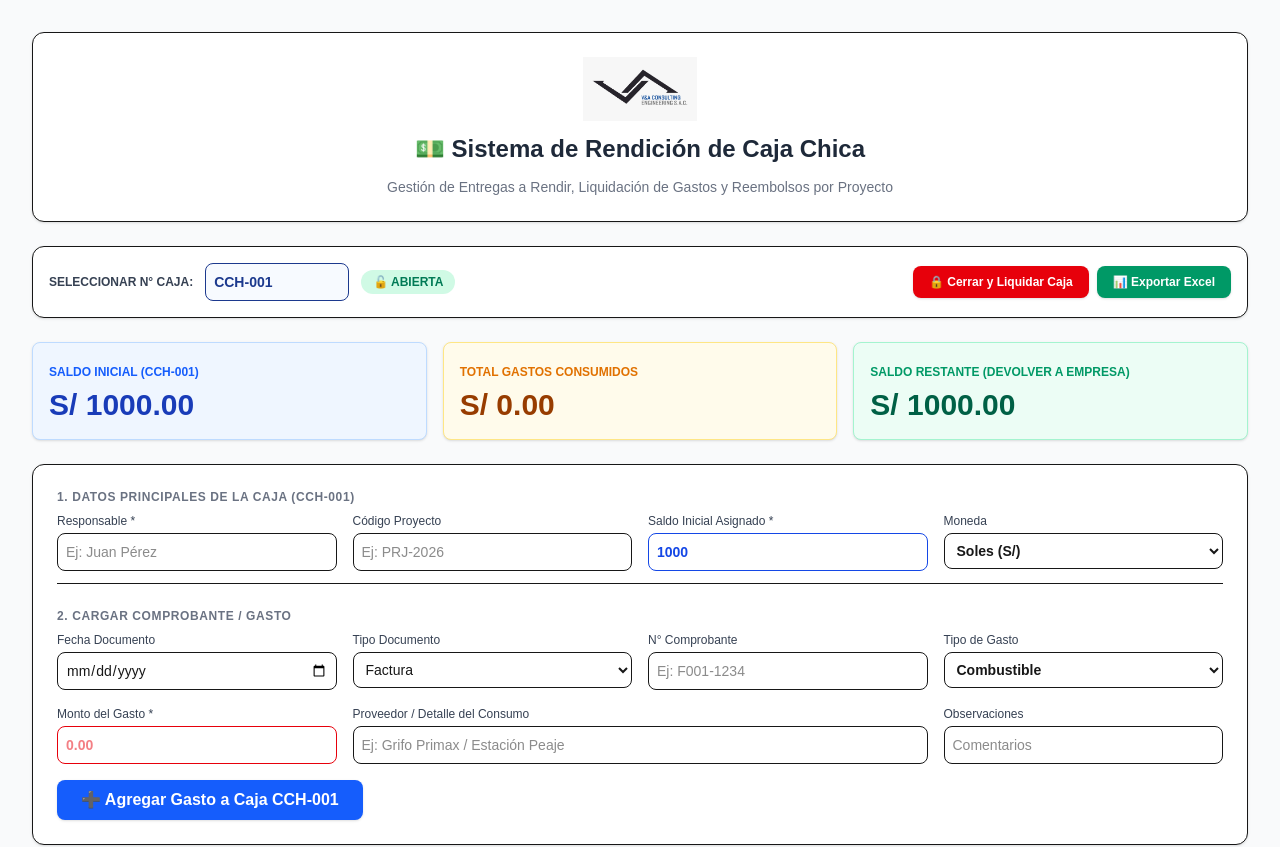
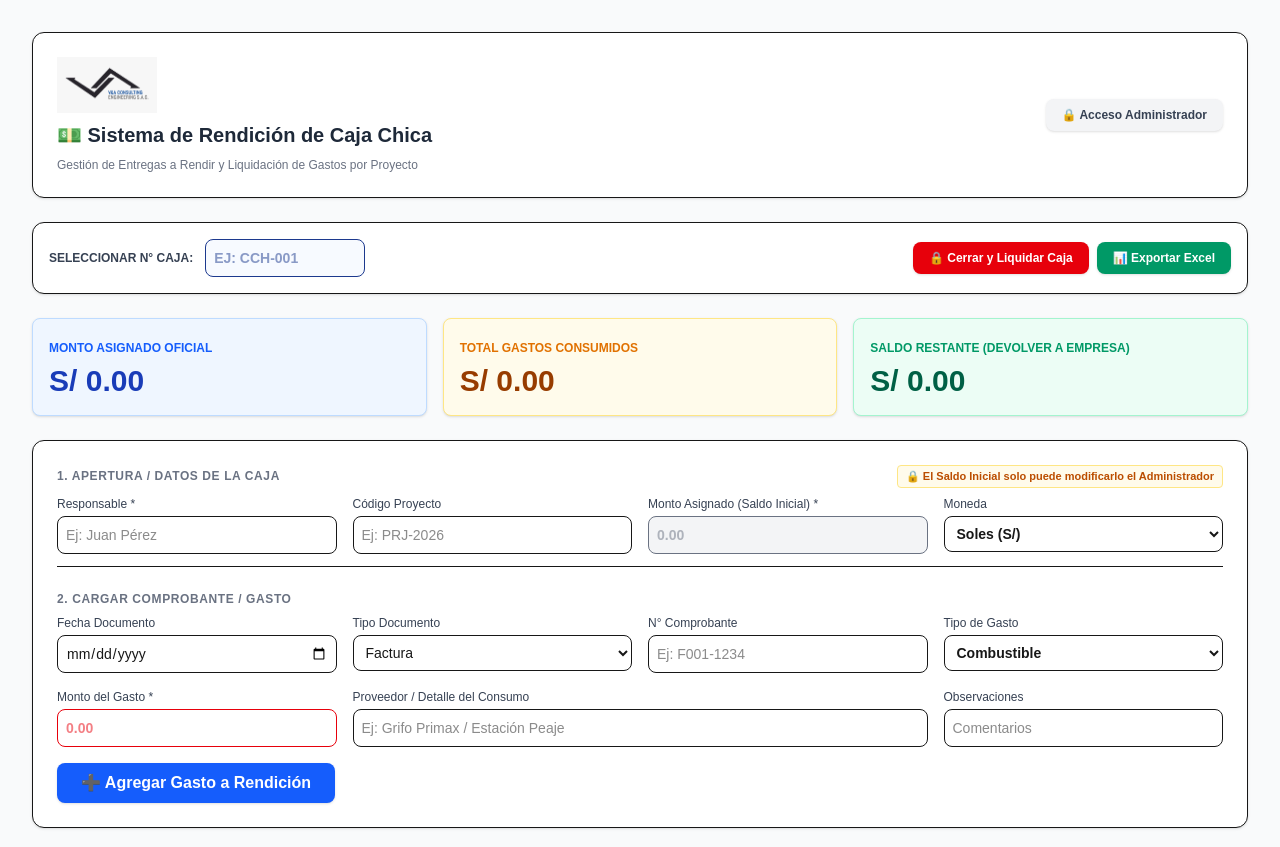
Before and after one commit to jroblestinajeros-lab/Control-de-vencimientos, a Next.js app: page /caja in a window 1280 px wide. Shown: the top 847 px of the page. Built offline with nearby package versions, Linux system fonts and the light colour scheme; no server answers; the database is empty.

Commit message:
Update page.tsx

```diff
--- a/app/caja/page.tsx
+++ b/app/caja/page.tsx
@@ -7,6 +7,9 @@ import * as XLSX from 'xlsx';
 const supabaseUrl = process.env.NEXT_PUBLIC_SUPABASE_URL || '';
 const supabaseAnonKey = process.env.NEXT_PUBLIC_SUPABASE_ANON_KEY || '';
 const supabase = createClient(supabaseUrl, supabaseAnonKey);
+
+// Clave maestra para administración de montos iniciales y cierres de caja
+const CLAVE_ADMIN = 'vya2026';
 
 interface RegistroCaja {
   id?: number;
@@ -29,17 +32,18 @@ export default function CajaChicaHome() {
   const [registros, setRegistros] = useState<RegistroCaja[]>([]);
   const [loading, setLoading] = useState<boolean>(true);
   const [idEditando, setIdEditando] = useState<number | null>(null);
+  const [esAdmin, setEsAdmin] = useState<boolean>(false);
 
-  // Selección/Filtro de Caja Activa
-  const [cajaSeleccionada, setCajaSeleccionada] = useState<string>('CCH-001');
+  // Selección de Caja Activa
+  const [cajaSeleccionada, setCajaSeleccionada] = useState<string>('');
 
-  // Formulario 1: Datos de la Caja (Apertura)
+  // Formulario 1: Apertura de Caja
   const [responsable, setResponsable] = useState<string>('');
   const [codigoProyecto, setCodigoProyecto] = useState<string>('');
-  const [saldoInicial, setSaldoInicial] = useState<string>('1000');
+  const [saldoInicial, setSaldoInicial] = useState<string>('');
   const [moneda, setMoneda] = useState<string>('PEN');
 
-  // Formulario 2: Datos del Gasto
+  // Formulario 2: Gasto
   const [fechaDocumento, setFechaDocumento] = useState<string>('');
   const [tipoDocumento, setTipoDocumento] = useState<string>('Factura');
   const [numeroDocumento, setNumeroDocumento] = useState<string>('');
@@ -52,8 +56,14 @@ export default function CajaChicaHome() {
     cargarRegistros();
   }, []);
 
-  // Al cambiar la caja seleccionada, autocompletar responsable, proyecto y saldo inicial si existen
+  // Al seleccionar/escribir N° de caja, autocompletar si existe en la base de datos
   useEffect(() => {
+    if (!cajaSeleccionada) {
+      setResponsable('');
+      setCodigoProyecto('');
+      setSaldoInicial('');
+      return;
+    }
     const cajaExistente = registros.find(
       (r) => r.numero_caja.toUpperCase() === cajaSeleccionada.toUpperCase().trim()
     );
@@ -77,6 +87,21 @@ export default function CajaChicaHome() {
     setLoading(false);
   };
 
+  const solicitarAccesoAdmin = () => {
+    if (esAdmin) {
+      setEsAdmin(false);
+      alert('Modo Administrador desactivado.');
+      return;
+    }
+    const pass = prompt('Ingresa la contraseña de Administrador para modificar montos iniciales y realizar cierres:');
+    if (pass === CLAVE_ADMIN) {
+      setEsAdmin(true);
+      alert('Modo Administrador ACTIVADO.');
+    } else if (pass !== null) {
+      alert('Contraseña incorrecta.');
+    }
+  };
+
   const limpiarFormularioGasto = () => {
     setIdEditando(null);
     setFechaDocumento('');
@@ -90,19 +115,19 @@ export default function CajaChicaHome() {
     e.preventDefault();
 
     if (cajaEstaCerrada) {
-      alert('Esta caja chica se encuentra CERRADA / LIQUIDADA. No se pueden agregar nuevos gastos.');
+      alert('Esta caja chica se encuentra CERRADA. No se pueden agregar nuevos gastos.');
       return;
     }
 
     if (!cajaSeleccionada || !responsable || !montoGasto) {
-      alert('Por favor especifica el N° de Caja, Responsable y el Monto del Gasto.');
+      alert('Por favor selecciona el N° de Caja, Responsable y Monto del Gasto.');
       return;
     }
 
     const payload: RegistroCaja = {
       numero_caja: cajaSeleccionada.toUpperCase().trim(),
       responsable,
-      codigo_proyecto: codigoProyecto,
+      codigo_proyecto: codigoProyecto.toUpperCase().trim(),
       saldo_inicial: parseFloat(saldoInicial) || 0,
       moneda,
       fecha_documento: fechaDocumento,
@@ -127,8 +152,13 @@ export default function CajaChicaHome() {
   };
 
   const cambiarEstadoCaja = async (nuevoEstado: string) => {
+    if (!esAdmin) {
+      alert('Acceso denegado. Activa el MODO ADMINISTRADOR para cerrar o reabrir cajas.');
+      return;
+    }
+
     if (!cajaSeleccionada) {
-      alert('Especifica el N° de Caja Chica.');
+      alert('Ingresa o selecciona el N° de Caja Chica.');
       return;
     }
 
@@ -144,7 +174,7 @@ export default function CajaChicaHome() {
       .eq('numero_caja', cajaTarget);
 
     if (error) {
-      alert('Error al actualizar el estado de la caja: ' + error.message);
+      alert('Error al actualizar el estado: ' + error.message);
     } else {
       cargarRegistros();
     }
@@ -177,7 +207,7 @@ export default function CajaChicaHome() {
       alert('No se puede eliminar un comprobante de una caja CERRADA.');
       return;
     }
-    if (!confirm('¿Seguro de que deseas borrar este gasto de la rendición?')) return;
+    if (!confirm('¿Seguro de que deseas borrar este gasto?')) return;
     const { error } = await supabase.from('cajas_chicas').delete().eq('id', r.id!);
     if (error) alert('Error al eliminar: ' + error.message);
     else cargarRegistros();
@@ -185,7 +215,7 @@ export default function CajaChicaHome() {
 
   const exportarAExcel = () => {
     if (!registrosFiltrados || registrosFiltrados.length === 0) {
-      alert('No hay comprobantes para exportar en esta caja.');
+      alert('No hay comprobantes cargados en esta caja.');
       return;
     }
 
@@ -194,7 +224,7 @@ export default function CajaChicaHome() {
       'Responsable': r.responsable,
       'Proyecto': r.codigo_proyecto,
       'Moneda': r.moneda,
-      'Saldo Inicial de Caja': r.saldo_inicial,
+      'Saldo Inicial': r.saldo_inicial,
       'Fecha Doc.': r.fecha_documento,
       'Tipo Doc.': r.tipo_documento,
       'N° Comprobante': r.numero_documento,
@@ -209,35 +239,44 @@ export default function CajaChicaHome() {
     const workbook = XLSX.utils.book_new();
     XLSX.utils.book_append_sheet(workbook, worksheet, 'Liquidacion_Caja');
 
-    XLSX.writeFile(workbook, `Rendicion_Caja_${cajaSeleccionada}.xlsx`);
+    XLSX.writeFile(workbook, `Rendicion_Caja_${cajaSeleccionada || 'General'}.xlsx`);
   };
 
-  // Filtrar comprobantes pertenecientes ÚNICAMENTE a la caja activa
-  const registrosFiltrados = registros.filter(
-    (r) => r.numero_caja.toUpperCase() === cajaSeleccionada.toUpperCase().trim()
-  );
+  const registrosFiltrados = cajaSeleccionada
+    ? registros.filter((r) => r.numero_caja.toUpperCase() === cajaSeleccionada.toUpperCase().trim())
+    : [];
 
-  // El saldo inicial se toma del primer registro registrado para esta caja, o del input
-  const primerRegistroCaja = registrosFiltrados[0];
-  const saldoInicialAsignado = primerRegistroCaja ? primerRegistroCaja.saldo_inicial : (parseFloat(saldoInicial) || 0);
+  const primerRegistro = registrosFiltrados[0];
+  const saldoInicialAsignado = primerRegistro ? primerRegistro.saldo_inicial : (parseFloat(saldoInicial) || 0);
   const totalGastosRendidos = registrosFiltrados.reduce((acc, r) => acc + (r.monto_gasto || 0), 0);
   const saldoFinalCaja = saldoInicialAsignado - totalGastosRendidos;
 
-  const estadoActualCaja = primerRegistroCaja ? (primerRegistroCaja.estado_caja || 'Abierta') : 'Abierta';
+  const estadoActualCaja = primerRegistro ? (primerRegistro.estado_caja || 'Abierta') : 'Abierta';
   const cajaEstaCerrada = estadoActualCaja === 'Cerrada';
 
   return (
     <main className="min-h-screen bg-gray-50 p-4 md:p-8">
       <div className="max-w-7xl mx-auto space-y-6">
 
-        {/* Encabezado */}
-        <div className="bg-white p-6 rounded-xl shadow-sm border text-center flex flex-col items-center justify-center space-y-3">
-          <img src="/logo.jpeg" alt="VyA Consulting Logo" className="h-16 object-contain" />
-          <h1 className="text-2xl font-bold text-gray-800">💵 Sistema de Rendición de Caja Chica</h1>
-          <p className="text-sm text-gray-500">Gestión de Entregas a Rendir, Liquidación de Gastos y Reembolsos por Proyecto</p>
+        {/* Encabezado con Logo VyA y Acceso Admin */}
+        <div className="bg-white p-6 rounded-xl shadow-sm border flex flex-col sm:flex-row justify-between items-center gap-4">
+          <div className="text-center sm:text-left flex flex-col items-center sm:items-start space-y-2">
+            <img src="/logo.jpeg" alt="VyA Consulting Logo" className="h-14 object-contain" />
+            <h1 className="text-xl font-bold text-gray-800">💵 Sistema de Rendición de Caja Chica</h1>
+            <p className="text-xs text-gray-500">Gestión de Entregas a Rendir y Liquidación de Gastos por Proyecto</p>
           </div>
 
-        {/* Barra de Control de Caja Chica */}
+          <button
+            onClick={solicitarAccesoAdmin}
+            className={`py-2 px-4 rounded-lg text-xs font-bold shadow transition-all ${
+              esAdmin ? 'bg-amber-100 text-amber-800 border border-amber-300' : 'bg-gray-100 text-gray-700 hover:bg-gray-200'
+            }`}
+          >
+            {esAdmin ? '🔓 Modo Admin Activo' : '🔒 Acceso Administrador'}
+          </button>
+        </div>
+
+        {/* Control de Caja Chica */}
         <div className="bg-white p-4 rounded-xl shadow-sm border flex flex-col md:flex-row justify-between items-center gap-4">
           <div className="flex items-center gap-3 w-full md:w-auto">
             <label className="text-xs font-bold text-gray-700 uppercase">Seleccionar N° Caja:</label>
@@ -246,9 +285,10 @@ export default function CajaChicaHome() {
               placeholder="Ej: CCH-001"
               value={cajaSeleccionada}
               onChange={(e) => setCajaSeleccionada(e.target.value)}
-              className="p-2 border rounded-lg text-sm font-extrabold text-blue-900 bg-blue-50/50 uppercase w-36"
+              className="p-2 border rounded-lg text-sm font-extrabold text-blue-900 bg-blue-50/50 uppercase w-40"
             />
-            {cajaEstaCerrada ? (
+            {cajaSeleccionada && (
+              cajaEstaCerrada ? (
                 <span className="px-3 py-1 rounded-full text-xs font-extrabold bg-red-100 text-red-700">
                   🔒 CERRADA
                 </span>
@@ -256,6 +296,7 @@ export default function CajaChicaHome() {
                 <span className="px-3 py-1 rounded-full text-xs font-extrabold bg-emerald-100 text-emerald-700">
                   🔓 ABIERTA
                 </span>
+              )
             )}
           </div>
 
@@ -288,10 +329,12 @@ export default function CajaChicaHome() {
           </div>
         </div>
 
-        {/* Resumen Financiero Específico de la Caja Seleccionada */}
+        {/* Resumen Financiero Detección Automática por Código */}
         <div className="grid grid-cols-1 md:grid-cols-3 gap-4">
           <div className="bg-blue-50 border border-blue-200 p-4 rounded-lg shadow-sm">
-            <span className="text-xs font-bold text-blue-600 uppercase">Saldo Inicial ({cajaSeleccionada})</span>
+            <span className="text-xs font-bold text-blue-600 uppercase">
+              Monto Asignado Oficial {cajaSeleccionada ? `(${cajaSeleccionada})` : ''}
+            </span>
             <p className="text-3xl font-extrabold text-blue-800 mt-1">
               {moneda === 'PEN' ? 'S/' : '$'} {saldoInicialAsignado.toFixed(2)}
             </p>
@@ -304,7 +347,7 @@ export default function CajaChicaHome() {
           </div>
           <div className={`border p-4 rounded-lg shadow-sm ${saldoFinalCaja >= 0 ? 'bg-emerald-50 border-emerald-200' : 'bg-red-50 border-red-200'}`}>
             <span className={`text-xs font-bold uppercase ${saldoFinalCaja >= 0 ? 'text-emerald-600' : 'text-red-600'}`}>
-              {saldoFinalCaja >= 0 ? 'Saldo Restante (Devolver a Empresa)' : 'Saldo en Contra (Reembolsar al Trabajador)'}
+              {saldoFinalCaja >= 0 ? 'Saldo Restante (Devolver a Empresa)' : 'Saldo en Contra (Reembolsar a Trabajador)'}
             </span>
             <p className={`text-3xl font-extrabold mt-1 ${saldoFinalCaja >= 0 ? 'text-emerald-800' : 'text-red-800'}`}>
               {moneda === 'PEN' ? 'S/' : '$'} {Math.abs(saldoFinalCaja).toFixed(2)}
@@ -315,9 +358,11 @@ export default function CajaChicaHome() {
         {/* Formulario de Entrada */}
         <form onSubmit={guardarGasto} className={`p-6 rounded-xl shadow-sm border space-y-4 ${cajaEstaCerrada ? 'bg-gray-100 opacity-60 pointer-events-none' : idEditando ? 'bg-amber-50/50 border-amber-300' : 'bg-white'}`}>
 
-          {/* Configuración Básica de la Caja */}
           <div className="border-b pb-3 space-y-2">
-            <h2 className="text-xs font-bold text-gray-500 uppercase tracking-wider">1. Datos Principales de la Caja ({cajaSeleccionada})</h2>
+            <div className="flex justify-between items-center">
+              <h2 className="text-xs font-bold text-gray-500 uppercase tracking-wider">1. Apertura / Datos de la Caja</h2>
+              {!esAdmin && <span className="text-[11px] text-amber-700 font-semibold bg-amber-50 px-2 py-0.5 rounded border border-amber-200">🔒 El Saldo Inicial solo puede modificarlo el Administrador</span>}
+            </div>
             <div className="grid grid-cols-1 md:grid-cols-4 gap-4">
               <div>
                 <label className="block text-xs font-medium text-gray-700 mb-1">Responsable *</label>
@@ -328,12 +373,21 @@ export default function CajaChicaHome() {
                 <input type="text" placeholder="Ej: PRJ-2026" value={codigoProyecto} onChange={(e) => setCodigoProyecto(e.target.value)} className="w-full p-2 border rounded-lg text-sm" disabled={cajaEstaCerrada} />
               </div>
               <div>
-                <label className="block text-xs font-medium text-gray-700 mb-1">Saldo Inicial Asignado *</label>
-                <input type="number" step="0.01" placeholder="0.00" value={saldoInicial} onChange={(e) => setSaldoInicial(e.target.value)} className="w-full p-2 border rounded-lg text-sm font-bold text-blue-700" required disabled={cajaEstaCerrada} />
+                <label className="block text-xs font-medium text-gray-700 mb-1">Monto Asignado (Saldo Inicial) *</label>
+                <input
+                  type="number"
+                  step="0.01"
+                  placeholder="0.00"
+                  value={saldoInicial}
+                  onChange={(e) => setSaldoInicial(e.target.value)}
+                  className={`w-full p-2 border rounded-lg text-sm font-bold ${esAdmin ? 'bg-amber-50 text-amber-900 border-amber-400' : 'bg-gray-100 text-gray-500 cursor-not-allowed'}`}
+                  required
+                  disabled={!esAdmin || cajaEstaCerrada}
+                />
               </div>
               <div>
                 <label className="block text-xs font-medium text-gray-700 mb-1">Moneda</label>
-                <select value={moneda} onChange={(e) => setMoneda(e.target.value)} className="w-full p-2 border rounded-lg text-sm bg-white font-semibold" disabled={cajaEstaCerrada}>
+                <select value={moneda} onChange={(e) => setMoneda(e.target.value)} className="w-full p-2 border rounded-lg text-sm bg-white font-semibold" disabled={!esAdmin || cajaEstaCerrada}>
                   <option value="PEN">Soles (S/)</option>
                   <option value="USD">Dólares ($)</option>
                 </select>
@@ -341,7 +395,6 @@ export default function CajaChicaHome() {
             </div>
           </div>
 
-          {/* Registro del Gasto */}
           <div className="space-y-2 pt-2">
             <div className="flex justify-between items-center">
               <h2 className="text-xs font-bold text-gray-500 uppercase tracking-wider">2. Cargar Comprobante / Gasto</h2>
@@ -406,18 +459,20 @@ export default function CajaChicaHome() {
           </div>
 
           <button type="submit" disabled={cajaEstaCerrada} className={`font-semibold py-2 px-6 rounded-lg shadow text-white ${idEditando ? 'bg-amber-600 hover:bg-amber-700' : 'bg-blue-600 hover:bg-blue-700'}`}>
-            {idEditando ? '💾 Actualizar Comprobante' : `➕ Agregar Gasto a Caja ${cajaSeleccionada}`}
+            {idEditando ? '💾 Actualizar Comprobante' : `➕ Agregar Gasto a Rendición`}
           </button>
         </form>
 
-        {/* Tabla de Comprobantes de la Caja Seleccionada */}
+        {/* Tabla de Comprobantes */}
         <div className="bg-white p-6 rounded-xl shadow-sm border space-y-4">
           <h2 className="text-lg font-semibold text-gray-800 border-b pb-2">
-            Comprobantes Rendidos en Caja <span className="text-blue-600 font-extrabold">{cajaSeleccionada}</span>
+            Comprobantes Rendidos {cajaSeleccionada ? <>en Caja <span className="text-blue-600 font-extrabold">{cajaSeleccionada}</span></> : ''}
           </h2>
 
           {loading ? (
             <p className="text-center text-sm text-gray-500 py-4">Cargando rendición...</p>
+          ) : !cajaSeleccionada ? (
+            <p className="text-center text-sm text-gray-500 py-4">Ingresa o selecciona un N° de Caja Chica arriba para ver sus detalles.</p>
           ) : registrosFiltrados.length === 0 ? (
             <p className="text-center text-sm text-gray-500 py-4">No hay comprobantes registrados aún para la caja {cajaSeleccionada}.</p>
           ) : (
```
Lines whose indentation alone changed are shown as unchanged.
